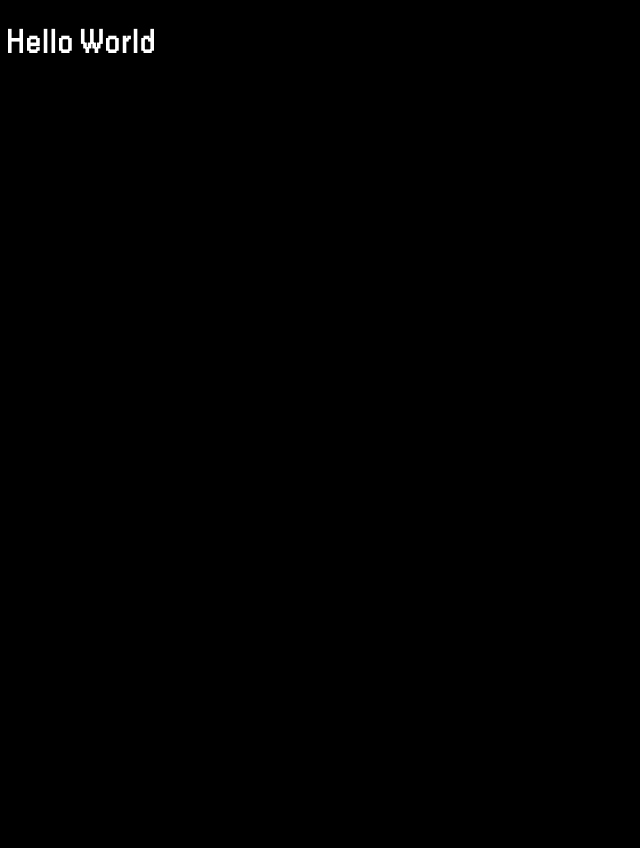
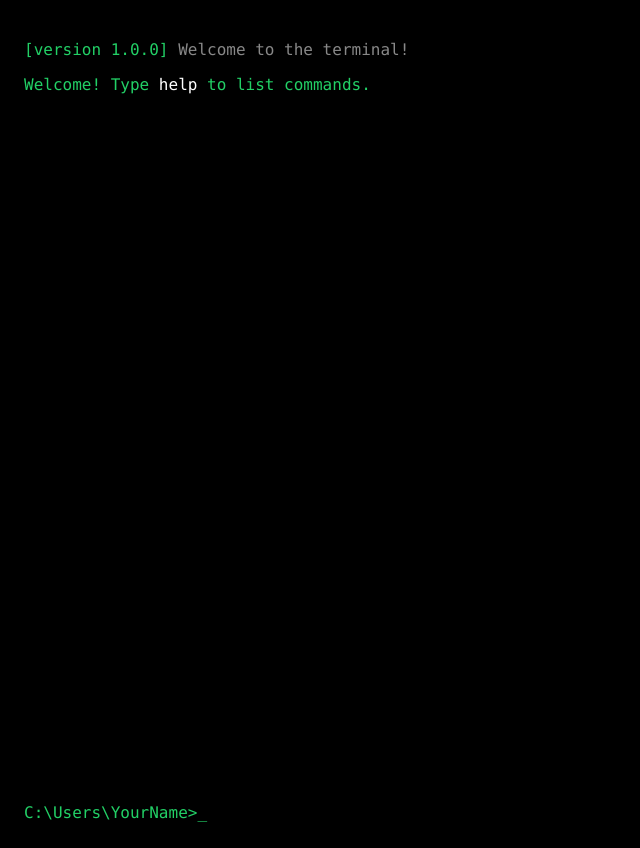
Before and after one commit to opaL1022/self_introduction_website, a Next.js app: page / in a window 1280 px wide. Shown: the whole page, without its empty margins (0-640 px from the left). Before the commit the page ends 800 px from the top, so only its background shows below. Built offline with nearby package versions, Linux system fonts and the light colour scheme.

Commit message:
feat add input screen

```diff
--- a/src/app/page.tsx
+++ b/src/app/page.tsx
@@ -1,3 +1,131 @@
+"use client";
+
+import { useState, useRef, useEffect } from "react";
+
 export default function Home() {
-  return <h1>Hello World</h1>;
+  const [input, setInput] = useState("");
+  const inputRef = useRef<HTMLInputElement>(null);
+  const fakeInputRef = useRef<HTMLDivElement>(null);
+
+  useEffect(() => {
+    const handleClick = () => {
+      inputRef.current?.focus();
+    };
+    const el = fakeInputRef.current;
+    if (el) {
+      el.addEventListener("click", handleClick);
+      return () => el.removeEventListener("click", handleClick);
+    }
+  }, []);
+
+  const handleKeyDown = (e: React.KeyboardEvent<HTMLInputElement>) => {
+    if (e.key === "Enter") {
+      console.log("User entered command:", input);
+      setInput("");
+    }
+  };
+
+  // CSS 設定
+  const styles = {
+    root: {
+      minHeight: '100vh',
+      background: 'black',
+      color: '#22d066',
+      padding: 16,
+      display: 'flex',
+      flexDirection: 'column' as const,
+      fontFamily: 'Consolas, "Courier New", monospace',
+    },
+    terminalOutput: {
+      flex: 1,
+      overflowY: 'auto' as const,
+      marginBottom: 8,
+    },
+    row: {
+      display: 'flex',
+      alignItems: 'center',
+      cursor: 'text',
+      userSelect: 'text',
+    },
+    prompt: {
+      marginRight: 8,
+    },
+    fakeInput: {
+      flex: 1,
+      minHeight: '1.5em',
+      outline: 'none',
+      background: 'transparent',
+      color: '#22d066',
+      caretColor: '#22d066',
+      whiteSpace: 'pre',
+      cursor: 'text',
+      display: 'inline-block',
+      position: 'relative' as const,
+    },
+    blink: {
+      display: 'inline-block',
+      width: 8,
+      height: '1em',
+      background: '#22d066',
+      verticalAlign: 'bottom',
+      animation: 'blink-cursor 1s steps(2, start) infinite',
+      marginLeft: 1,
+    },
+    realInput: {
+      position: 'absolute' as const,
+      opacity: 0,
+      pointerEvents: 'none' as const,
+      left: 0,
+      top: 0,
+      width: 1,
+      height: 1,
+    },
+    gray: { color: '#888' },
+    white: { color: '#fff' },
+  };
+
+  // 注入 blink 動畫
+  useEffect(() => {
+    const style = document.createElement('style');
+    style.innerHTML = `
+      @keyframes blink-cursor {
+        0%, 100% { opacity: 1; }
+        50% { opacity: 0; }
+      }
+    `;
+    document.head.appendChild(style);
+    return () => { document.head.removeChild(style); };
+  }, []);
+
+  return (
+    <div style={styles.root}>
+      <div id="terminal-output" style={styles.terminalOutput}>
+        <p>[version 1.0.0] <span style={styles.gray}>Welcome to the terminal!</span></p>
+        <p>Welcome! Type <span style={styles.white}>help</span> to list commands.</p>
+      </div>
+      <div style={styles.row}>
+        <span style={styles.prompt}>C:\Users\YourName&gt;_</span>
+        {/* 假輸入框 */}
+        <div
+          ref={fakeInputRef}
+          style={styles.fakeInput}
+          tabIndex={0}
+        >
+          {input}
+          <span style={styles.blink}></span>
+        </div>
+        {/* 隱藏的真正 input */}
+        <input
+          ref={inputRef}
+          type="text"
+          value={input}
+          onChange={e => setInput(e.target.value)}
+          onKeyDown={handleKeyDown}
+          style={styles.realInput}
+          tabIndex={-1}
+          autoFocus
+        />
+      </div>
+    </div>
+  );
 }
```
